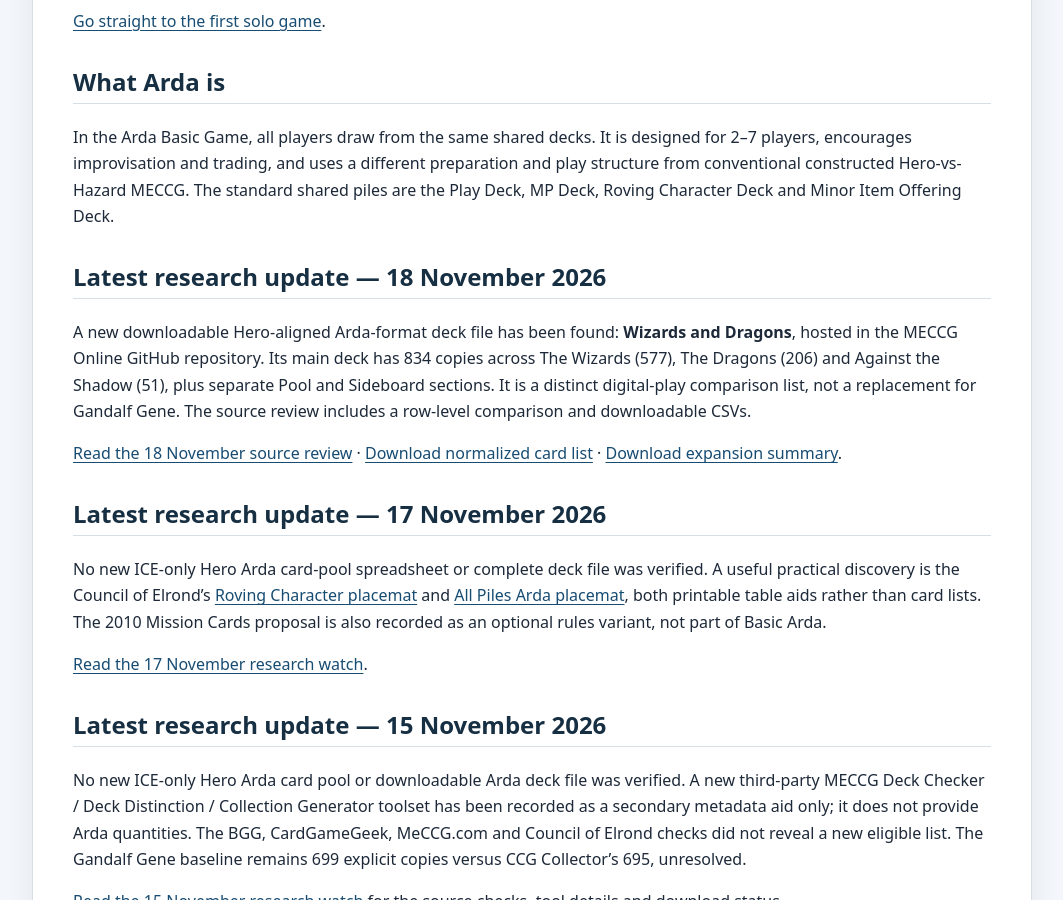
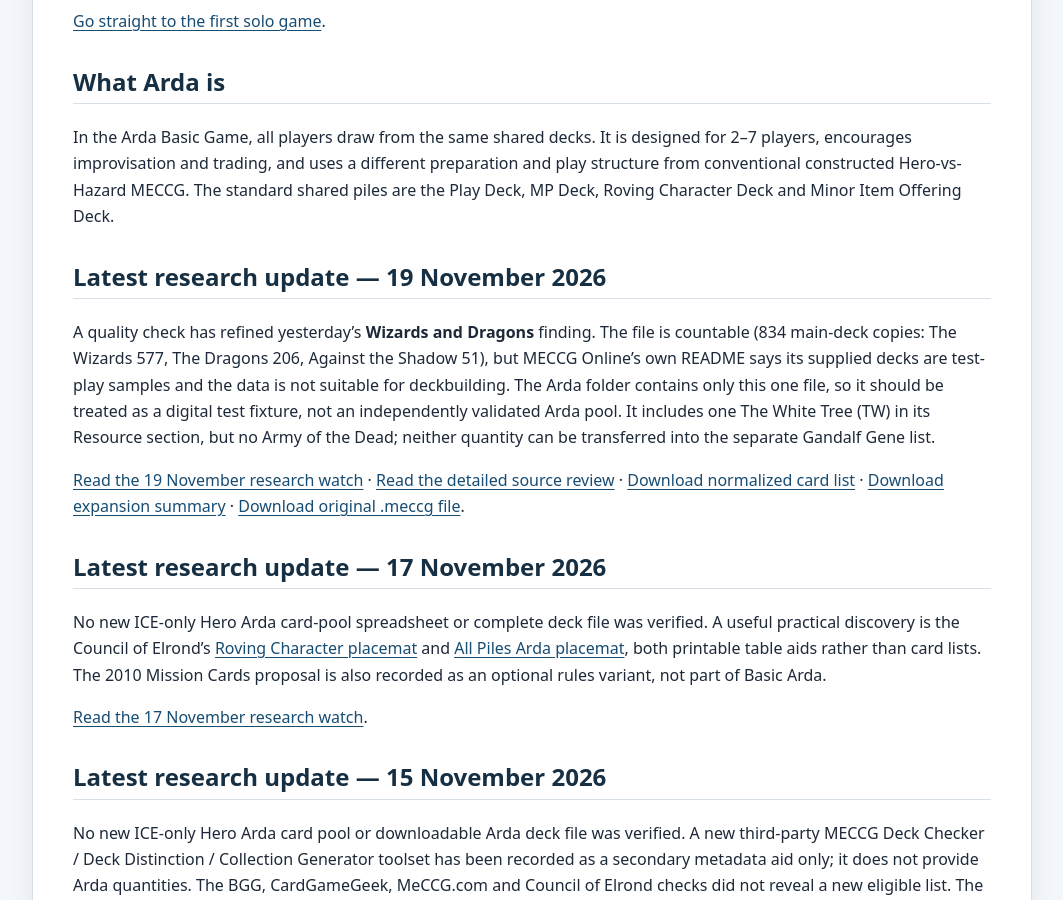
Before and after one commit to JamSpot/meccg-arda-master-database, a Jekyll site: the page built from index.md, in a window 1280 px wide and 900 px high, scrolled down 1446 px. Shown: the whole window, without its empty margins (108-1171 px from the left). Built offline with Jekyll 4.4.1, drawn with Linux system fonts in a browser that asks for light colours.

Commit message:
Update Arda homepage with 19 November source-quality findings

```diff
--- a/index.md
+++ b/index.md
@@ -40,11 +40,11 @@ The [First Solo Arda Game walkthrough](docs/arda-solo-first-game.html) now inclu
 
 In the Arda Basic Game, all players draw from the same shared decks. It is designed for 2–7 players, encourages improvisation and trading, and uses a different preparation and play structure from conventional constructed Hero-vs-Hazard MECCG. The standard shared piles are the Play Deck, MP Deck, Roving Character Deck and Minor Item Offering Deck.
 
-## Latest research update — 18 November 2026
+## Latest research update — 19 November 2026
 
-A new downloadable Hero-aligned Arda-format deck file has been found: **Wizards and Dragons**, hosted in the MECCG Online GitHub repository. Its main deck has 834 copies across The Wizards (577), The Dragons (206) and Against the Shadow (51), plus separate Pool and Sideboard sections. It is a distinct digital-play comparison list, not a replacement for Gandalf Gene. The source review includes a row-level comparison and downloadable CSVs.
+A quality check has refined yesterday's **Wizards and Dragons** finding. The file is countable (834 main-deck copies: The Wizards 577, The Dragons 206, Against the Shadow 51), but MECCG Online's own README says its supplied decks are test-play samples and the data is not suitable for deckbuilding. The Arda folder contains only this one file, so it should be treated as a digital test fixture, not an independently validated Arda pool. It includes one The White Tree (TW) in its Resource section, but no Army of the Dead; neither quantity can be transferred into the separate Gandalf Gene list.
 
-[Read the 18 November source review](docs/wizards-and-dragons-arda-source-review-2026-11-18.html) · [Download normalized card list](data/wizards-and-dragons-arda-pool-2024.csv) · [Download expansion summary](data/wizards-and-dragons-arda-expansion-summary.csv).
+[Read the 19 November research watch](docs/research-watch-2026-11-19.html) · [Read the detailed source review](docs/wizards-and-dragons-arda-source-review-2026-11-18.html) · [Download normalized card list](data/wizards-and-dragons-arda-pool-2024.csv) · [Download expansion summary](data/wizards-and-dragons-arda-expansion-summary.csv) · [Download original .meccg file](https://raw.githubusercontent.com/Heinrich-Barth/meccg-online/main/public/decks/Arda/Wizards%20and%20Dragons.meccg).
 
 ## Latest research update — 17 November 2026
 
```
